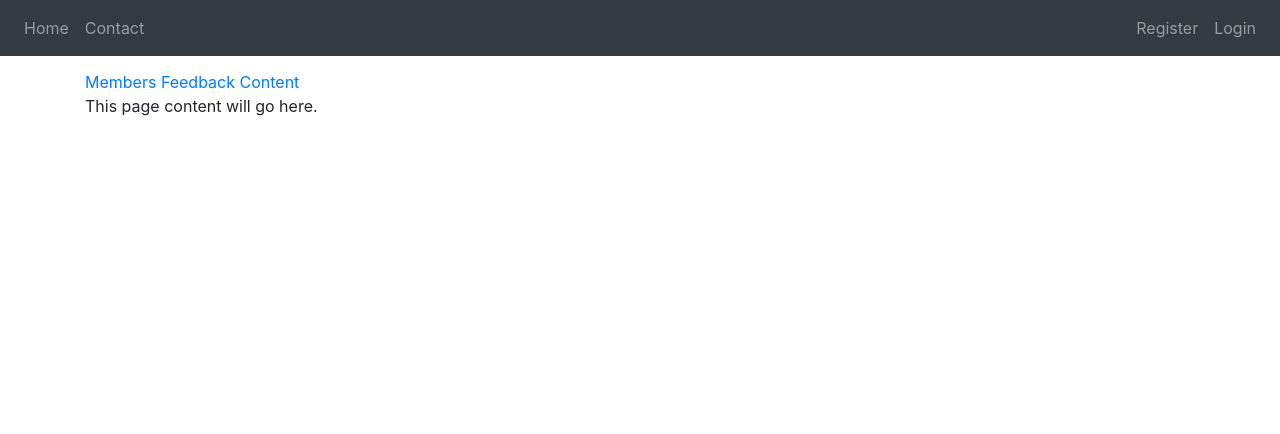
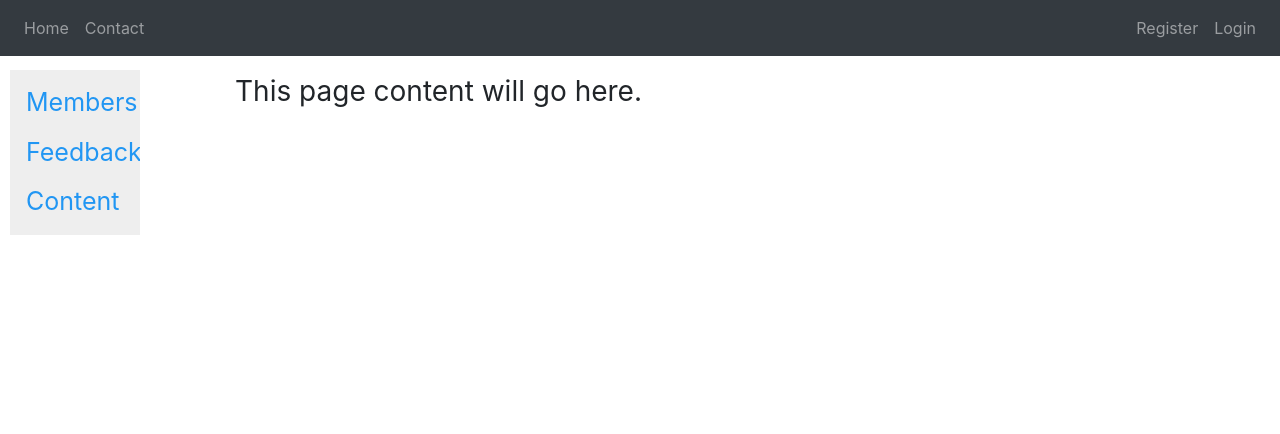
Before and after one commit to MKing301/math-pd-depo, a Flask app: page /dashboard in a window 1280 px wide. Shown: the top 434 px of the page. Run offline with Flask 2, Linux system fonts and the light colour scheme; the visitor is signed in with stand-in values (Sample User, id 1); data comes from the database, SQL or seed files in the repository; some libraries are stand-ins or nearby versions.

Commit message:
Add styling for sidebar on dashboard

```diff
--- a/pd_app/static/css/styles.css
+++ b/pd_app/static/css/styles.css
@@ -16,6 +16,37 @@ p {
   font-size: 1.25vw;
 }
 
+
+.sidenav {
+  width: 130px;
+  position: fixed;
+  z-index: 1;
+  top: 70px;
+  left: 10px;
+  background: #eee;
+  overflow-x: hidden;
+  padding: 8px 0;
+}
+
+.sidenav a {
+  padding: 6px 8px 6px 16px;
+  text-decoration: none;
+  font-size: 25px;
+  color: #2196F3;
+  display: block;
+}
+
+.sidenav a:hover {
+  color: #064579;
+}
+
+.main {
+  margin-left: 140px; /* Same width as the sidebar + left position in px */
+  font-size: 28px; /* Increased text to enable scrolling */
+  padding: 0px 10px;
+}
+
+
 .footer {
     position: absolute;
     bottom: 0;
```
